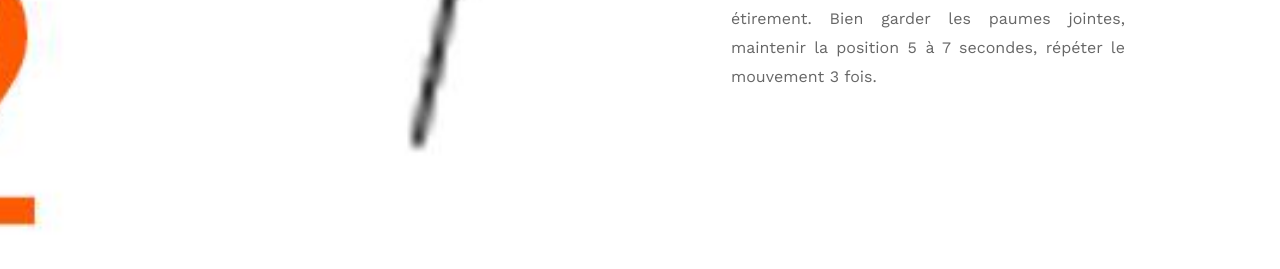
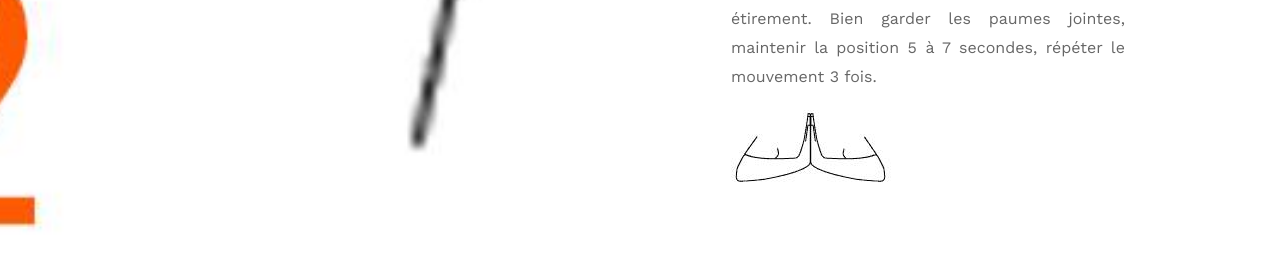
Before and after one commit to phildaponte/odemard, a Jekyll site: the page built from _posts/2017-06-26-que-faire-pendant-une-pause-au-travail-.md, in a window 1280 px wide. Shown: the part 1950-2219 px from the top of the page. Built offline with Jekyll 4.4.1, drawn with Linux system fonts in a browser that asks for light colours; comment, search, counter and statistics services are not loaded.

Commit message:
Update Blog Post “2017-06-26-que-faire-pendant-une-pause-au-travail-”

```diff
--- a/_posts/2017-06-26-que-faire-pendant-une-pause-au-travail-.md
+++ b/_posts/2017-06-26-que-faire-pendant-une-pause-au-travail-.md
@@ -26,8 +26,6 @@ position 3 à 5 secondes et cela 3 fois. Puis faites tourner dans l’autre sens
 
 ![null](/img/uploads/19512181_1310327719085218_1753709765_n.gif)
 
-
-
 Tenir les doigts de sa main avec son autre main, pliez lentement jusqu’à étirement. Maintenir 3 à 5
 secondes. Répétez le mouvement 3 fois. Puis répétez l’opération dans l’autre sens.
 
@@ -35,3 +33,5 @@ secondes. Répétez le mouvement 3 fois. Puis répétez l’opération dans l’
 
 Assis, les coudes sur la table, paumes jointes, abaissez vos poignets sur la table jusqu’à étirement.
 Bien garder les paumes jointes, maintenir la position 5 à 7 secondes, répéter le mouvement 3 fois.
+
+![null](/img/uploads/19264813_1310327712418552_1278617014_n.gif)
```
Also changed, not shown: img/uploads/19264813_1310327712418552_1278617014_n.gif (added).
